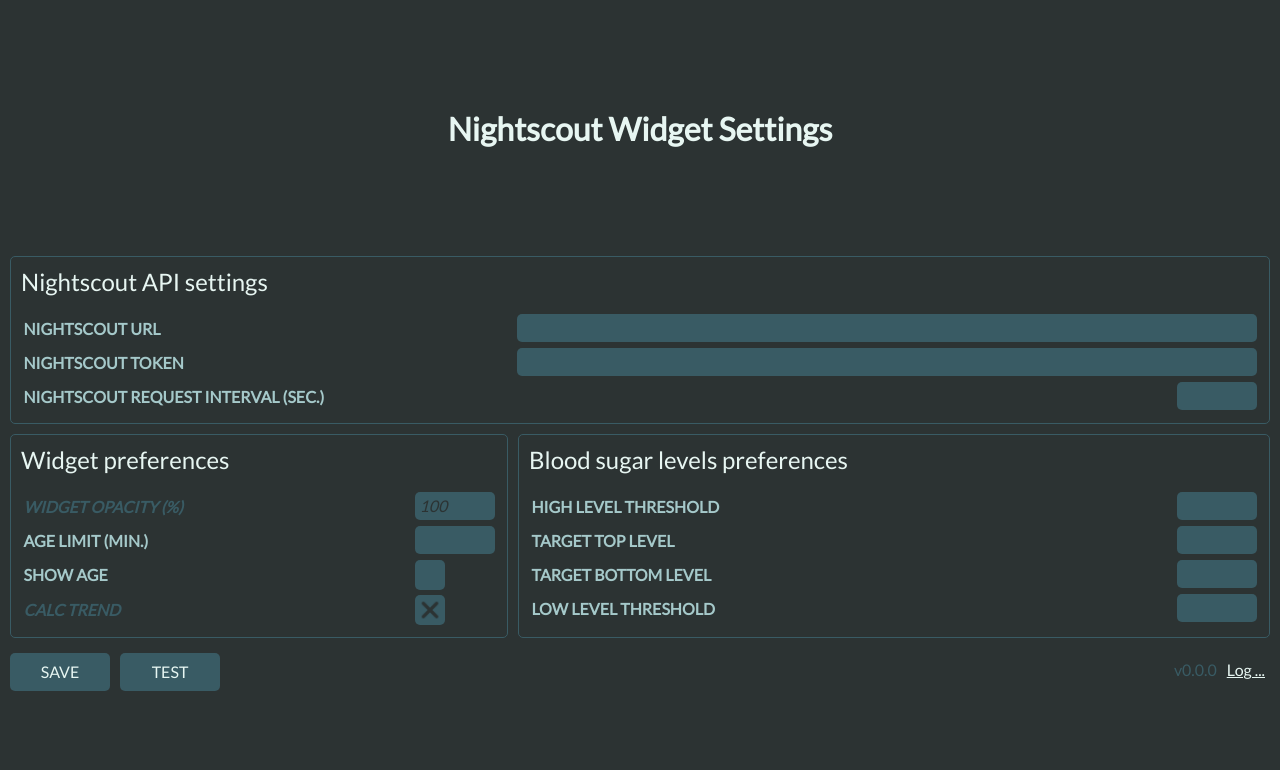
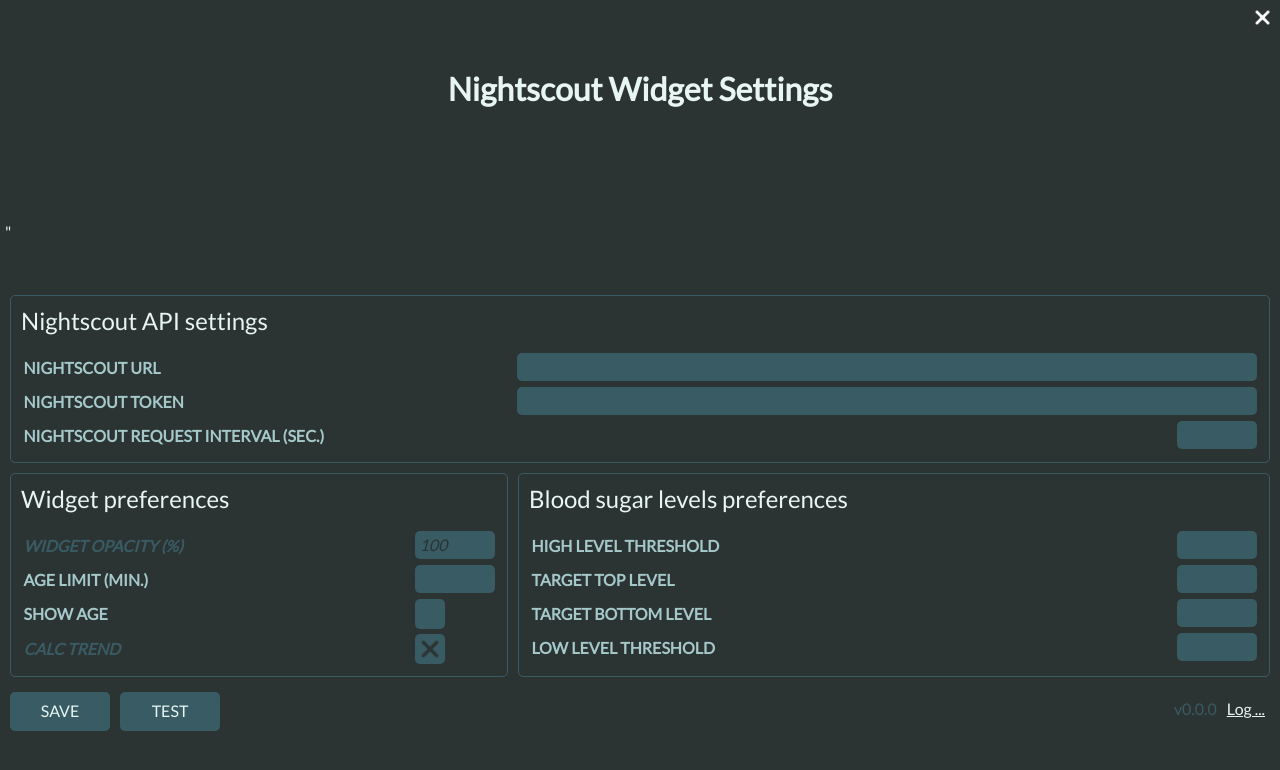
Before and after one commit to kashamalasha/nightscout-widget-electron, an Electron app: page settings.html in a window 1280 px wide. Drawn offline with Linux system fonts and the light colour scheme.

Commit message:
Add html-close button to the setting window

```diff
--- a/js/settings.js
+++ b/js/settings.js
@@ -137,4 +137,10 @@
 
   window.electronAPI.openLogFile();
   window.electronAPI.closeWindow();
-})
+});
+
+const closeButton = document.querySelector(`#button-close`);
+
+closeButton.addEventListener(`click`, () => {
+  window.electronAPI.closeWindow();
+});
--- a/main.js
+++ b/main.js
@@ -8,6 +8,7 @@
 const requestToUpdate = require(`./js/auto-update`);
 const isDev = process.env.NODE_ENV === `development`;
 const isMac = process.platform == `darwin`;
+const isLinux = process.platform == `linux`;
 
 const SCHEMA = JSON.parse(readFileSync(path.join(__dirname, `js/config-schema.json`)));
 const config = new Store();
@@ -114,6 +115,7 @@
     },
     show: configValid ? false : true,
     parent: mainWindow,
+    frame: isLinux ? false : `default`,
   });
 
   mainWindow.loadFile(`widget.html`);
--- a/package.json
+++ b/package.json
@@ -2,7 +2,7 @@
   "name": "nightscout-widget-electron",
   "productName": "Owlet",
   "description": "An Electron widget application to show on a desktop cgv value is getting from Nightscout API",
-  "version": "0.3.1-beta",
+  "version": "0.4-alpha",
   "main": "main.js",
   "scripts": {
     "start": "NODE_ENV=production electron .",
--- a/settings.html
+++ b/settings.html
@@ -8,6 +8,11 @@
 <body>
   <main class="settings">
     <h1 class="settings__title">Nightscout Widget Settings</h1>
+    <header class="settings-header">
+      <button class="settings-button-close" type="button" id="button-close">
+        <img src="asset/icons8-check.png" alt="close" width="25px" height="25px">
+      </button>
+    </header>"
     <form>
       <div class="settings-fields">
         <section class="settings-field settings-fields__nightscout">
@@ -72,7 +77,7 @@
           </div>
         </section>
       </div>
-      <div class="settings-footer">
+      <footer class="settings-footer">
         <div class="settings-footer__buttons">
           <button class="settings-button" type="submit" id="button-submit">Save</button>
           <button class="settings-button" type="button" id="button-test">Test</button>
--- a/styles.css
+++ b/styles.css
@@ -346,3 +346,25 @@
     background-color: var(--color_settings_darken);
     color: var(--color_settings_dark);
   }
+
+.settings-button-close {
+  -webkit-app-region: no-drag;
+  user-select: none;
+
+  position: absolute;
+  top: 5px;
+  right: 5px;
+
+  max-width: 25px;
+  height: 25px;
+
+  background-color: var(--color_settings_dark);
+  border: none;
+  border-radius: 5px;
+}
+  .settings-button-close:hover {
+    background-color: var(--color_settings_darken);
+  }
+  .settings-button-close:active {
+    background-color: var(--color_settings_lighten);
+  }
```
